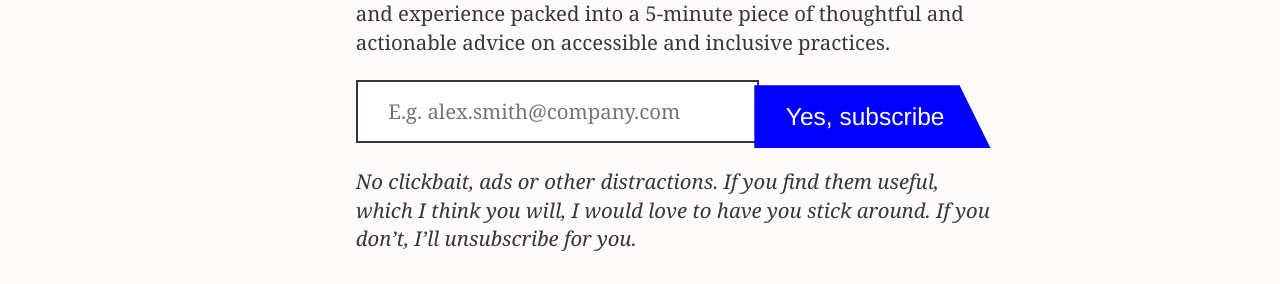
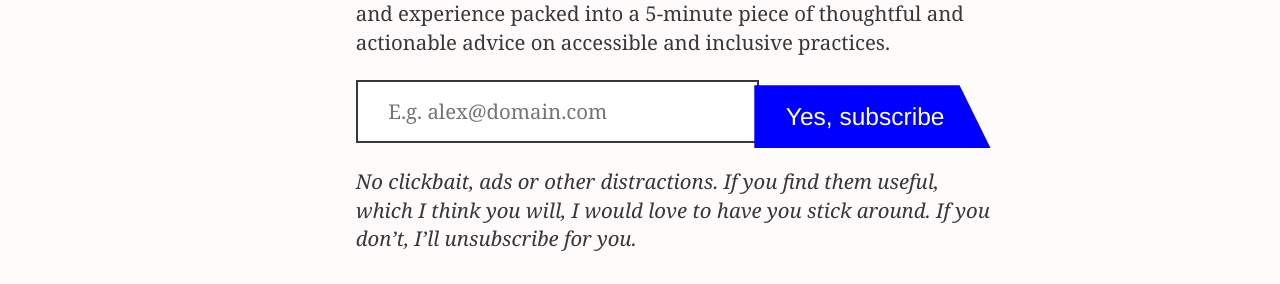
Before and after one commit to fiinix/superdupercritical, a Jekyll site: the page built from index.html, in a window 1280 px wide. Shown: the part 1487-1771 px from the top of the page. Built offline with Jekyll 4.4.1, drawn with Linux system fonts in a browser that asks for light colours.

Commit message:
Update placeholder value

```diff
--- a/_includes/email-cta.html
+++ b/_includes/email-cta.html
@@ -1,4 +1,4 @@
-<section class="email">
+<section class="email dont-read">
 
     <p>Every other Tuesday morning, you&rsquo;ll get a decade of knowledge and experience packed into a 5-minute piece of thoughtful and actionable advice on accessible and inclusive practices.</p>
 
@@ -9,7 +9,7 @@
 
         <div class="field-group field-group--abreasted">
             <label for="mce-EMAIL" class="field-label visuallyhidden">Email (Required)</label>
-            <input type="email" value="" name="EMAIL" class="required email" id="mce-EMAIL" placeholder="E.g. alex.smith@company.com">
+            <input type="email" value="" name="EMAIL" class="required email" id="mce-EMAIL" placeholder="E.g. alex@domain.com">
             <div class="field-group">
                 <button type="submit" name="subscribe" id="mc-embedded-subscribe" class="subscribe-button">Yes, subscribe</button>
             </div>
--- a/_includes/email-signup.html
+++ b/_includes/email-signup.html
@@ -1,11 +1,11 @@
-<section class="">
+<section class="dont-read">
 
     <!-- Begin Mailchimp Signup Form -->
     <form action="https://carloseriksson.us7.list-manage.com/subscribe/post?u=74d468d8f9729558f8696095c&amp;id=40cbc48884" method="post" id="mc-embedded-subscribe-form" name="mc-embedded-subscribe-form" class="validate" target="_blank" novalidate>
 
         <div class="field-group field-group--abreasted">
             <label for="mce-EMAIL" class="field-label visuallyhidden">Email (Required)</label>
-            <input type="email" value="" name="EMAIL" class="required email" id="mce-EMAIL" placeholder="E.g. alex.smith@company.com">
+            <input type="email" value="" name="EMAIL" class="required email" id="mce-EMAIL" placeholder="E.g. alex@domain.com">
             <div class="field-group">
                 <button type="submit" name="subscribe" id="mc-embedded-subscribe" class="subscribe-button">Yes, subscribe</button>
             </div>
```
